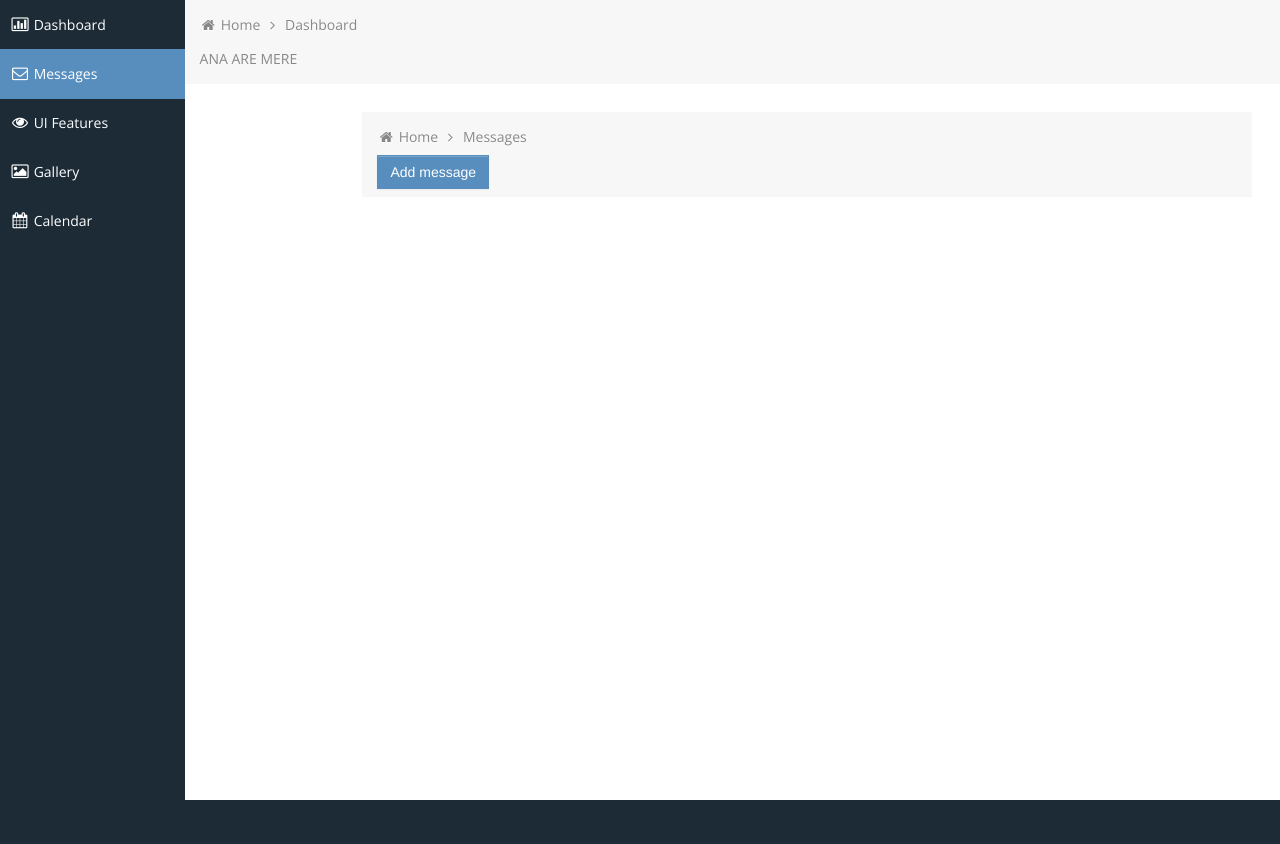
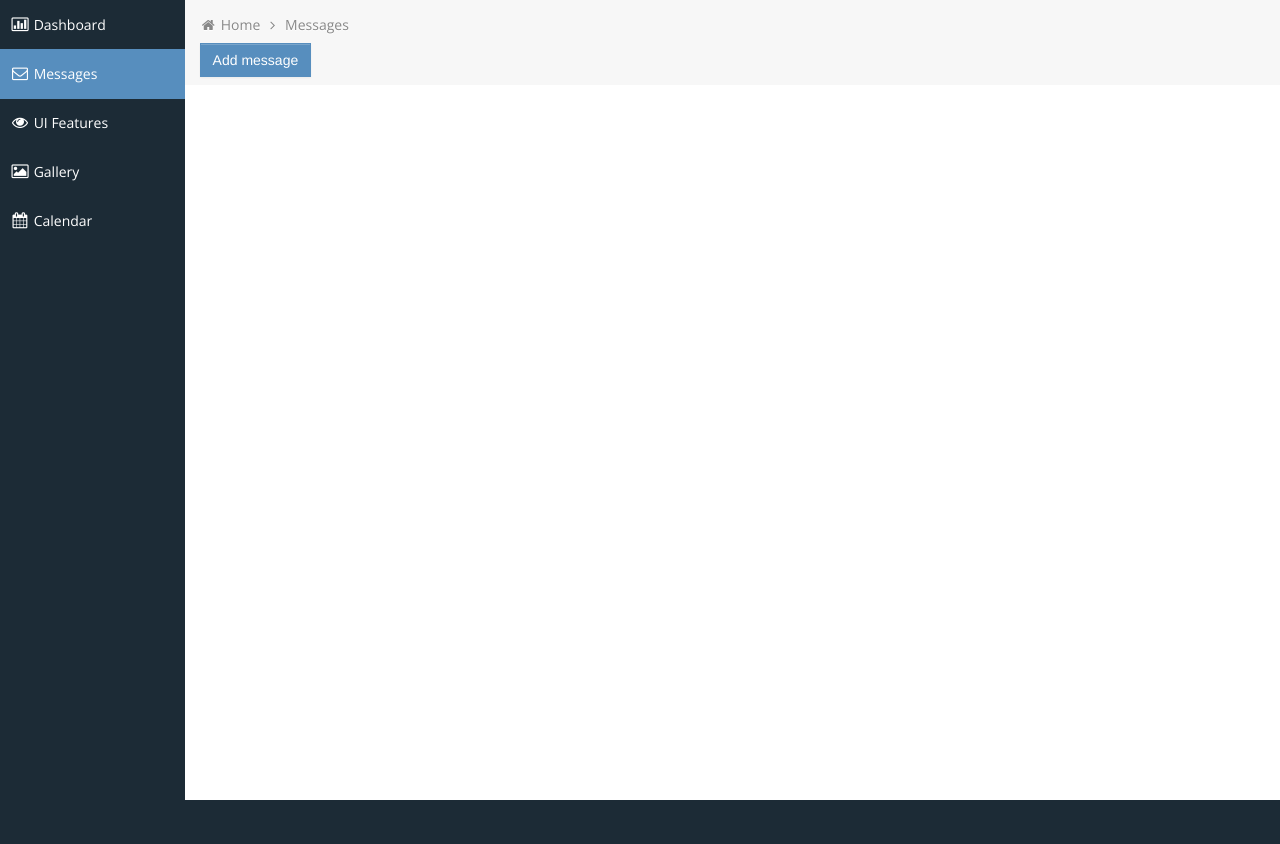
Before and after one commit to awpcourse/walking-coders, a Django app: page /message/ in a window 1280 px wide. Shown: the part 51-895 px from the top of the page. Run offline with Django 3.2, Linux system fonts and the light colour scheme; the visitor is signed in with stand-in values (Sample User, id 1); data that the repository does not hold is empty; some libraries are stand-ins or nearby versions.

Commit message:
messages header fixed

```diff
--- a/templates/index.html
+++ b/templates/index.html
@@ -183,50 +183,8 @@
 
 
         <div id="content" class="span10">
-            <ul class="breadcrumb">
-                <li>
-                    <i class="icon-home"></i>
-                    <a href="index.html">Home</a>
-                    <i class="icon-angle-right"></i>
-                </li>
-                <li><a href="#">Dashboard</a></li>
-                <div class="row-fluid">
-                    ANA ARE MERE
-
-                </div>
-
-                <div class="row-fluid">
-
-                    <div class="clearfix"></div>
-
-                </div>
-
-
-                <div class="row-fluid">
-
-                </div>
-
-                <div class="row-fluid">
-
-
-                </div>
-                <div class="row-fluid hideInIE8 circleStats">
-
-
-                </div>
-
-                <div class="row-fluid">
-
-
-                </div>
-            </ul>
-
-
-            <div id="content" class="span10">
-                {% block message %}
-                {% endblock %}
-            </div>
-
+            {% block message %}
+            {% endblock %}
         </div>
     </div>
     <div class="clearfix"></div>
--- a/templates/message_list.html
+++ b/templates/message_list.html
@@ -12,6 +12,7 @@
             <button type="button" class="btn btn-primary btn-lg" data-toggle="modal" data-target="#myModal">
                 Add message
             </button>
+        </div>
 
             <div class="modal fade" id="myModal" tabindex="-1" role="dialog" aria-labelledby="myModalLabel">
                 <div class="modal-dialog" role="document">
@@ -50,7 +51,7 @@
                         </form>
                     </div>
                 </div>
-            </div>
+
             {% for m in object_list %}
                 <ul class="messagesList">
 
```
